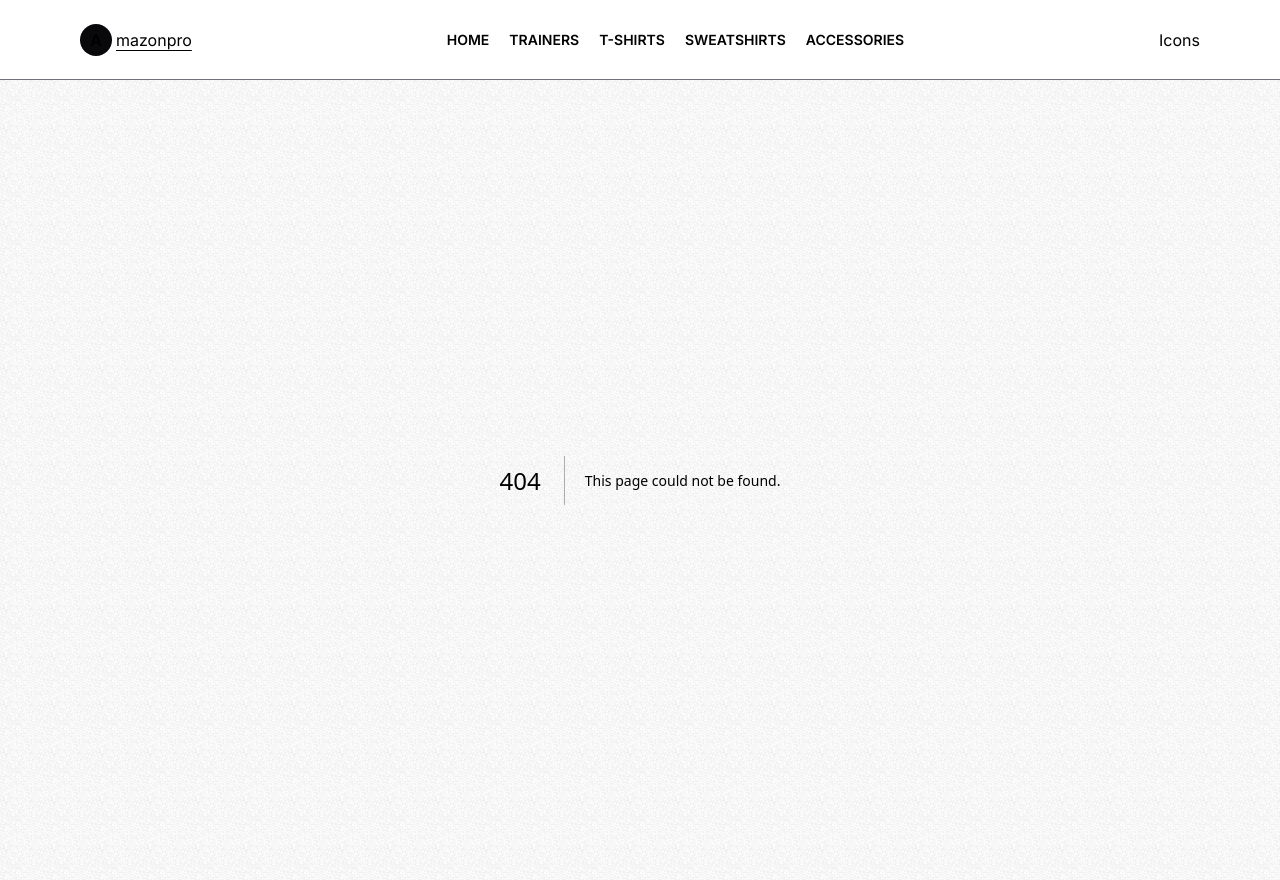
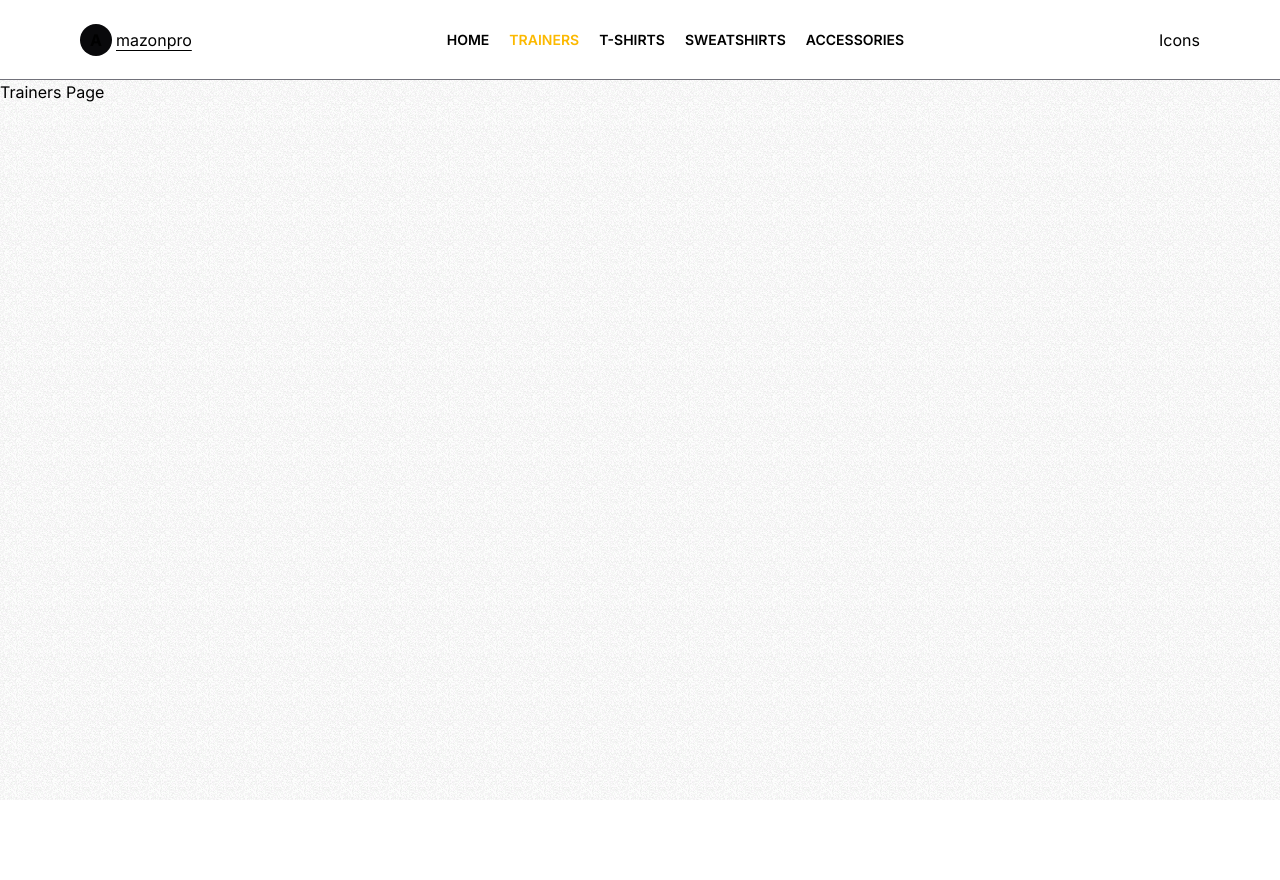
Before and after one commit to RyanLH95/e-commerce_app, a Next.js app: page /trainers in a window 1280 px wide. Before the commit this address had no page. After the commit the page ends 800 px from the top, so only its background shows below. Built offline with nearby package versions, Linux system fonts and the light colour scheme.

Commit message:
Add a color object with a designColor object inside 'extend:' object in tailwind.config.ts file and add a color code for highlighting components in 'Navbar'. Add design and 'if' statement to <li> inside of <Link /> in Navbar.tsx.

```diff
--- /dev/null
+++ b/src/app/trainers/page.tsx
@@ -0,0 +1,9 @@
+import React from 'react'
+
+const page = () => {
+  return (
+    <div>Trainers Page</div>
+  )
+}
+
+export default page
--- a/src/components/Navbar.tsx
+++ b/src/components/Navbar.tsx
@@ -1,15 +1,21 @@
+// this must be used to otherwise error will occur
+"use client";
+
 import React from "react";
 import Logo from "./Logo";
 import Link from "next/link";
+import { usePathname } from "next/navigation";
 
 const Navbar = () => {
+    const pathname = usePathname();
 
+    console.log(pathname)
   const navigation =[
-    {_id:910, title: "Home", href: "/",},
-    {_id:911, title: "Trainers", href: "/trainers",},
-    {_id:912, title: "T-shirts", href: "/t-shirts",},
-    {_id:913, title: "Sweatshirts", href: "/sweatshirts",},
-    {_id:914, title: "Accessories", href: "/accessories",},
+    { _id:910, title: "Home", href: "/" },
+    { _id:911, title: "Trainers", href: "/trainers" },
+    { _id:912, title: "T-shirts", href: "/t-shirts" },
+    { _id:913, title: "Sweatshirts", href: "/sweatshirts" },
+    { _id:914, title: "Accessories", href: "/accessories" },
   ];
   return (
     <div
@@ -21,8 +27,8 @@ const Navbar = () => {
         <ul className="hidden md:flex items-center gap-5 text-sm uppercase font-semibold">
           {
             navigation.map((item) => (
-              <Link href={item?.href}>
-                <li>{item?.title}</li>
+              <Link href={item?.href} key={item._id}>
+                <li className={`hover:text-black cursor-pointer duration-200 relative overflow-hidden group ${item.href === pathname && "text-designColor"}`}>{item?.title}</li>
               </Link>
             ))
           }
--- a/tailwind.config.ts
+++ b/tailwind.config.ts
@@ -8,11 +8,9 @@ const config: Config = {
   ],
   theme: {
     extend: {
-      backgroundImage: {
-        'gradient-radial': 'radial-gradient(var(--tw-gradient-stops))',
-        'gradient-conic':
-          'conic-gradient(from 180deg at 50% 50%, var(--tw-gradient-stops))',
-      },
+      colors: {
+        designColor: "#fcb900"
+      }
     },
   },
   plugins: [],
```
